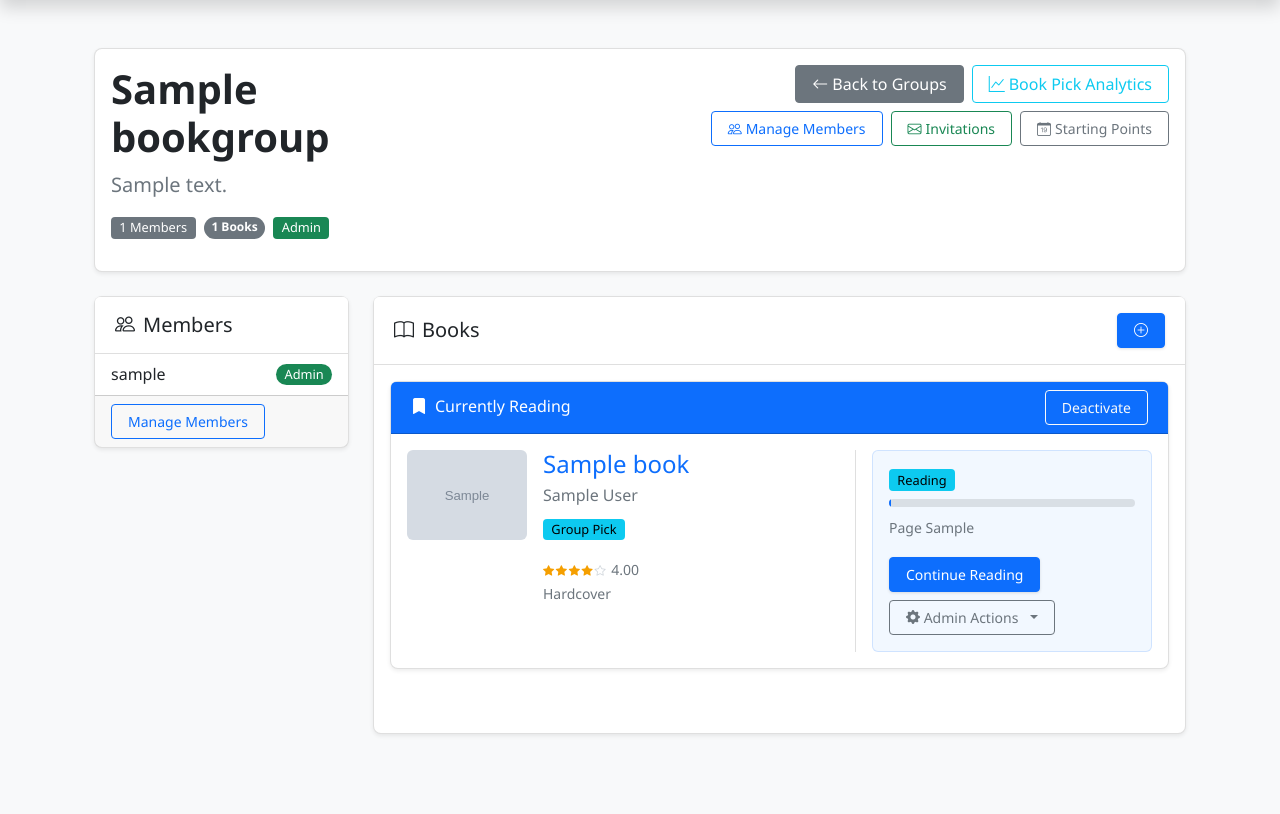
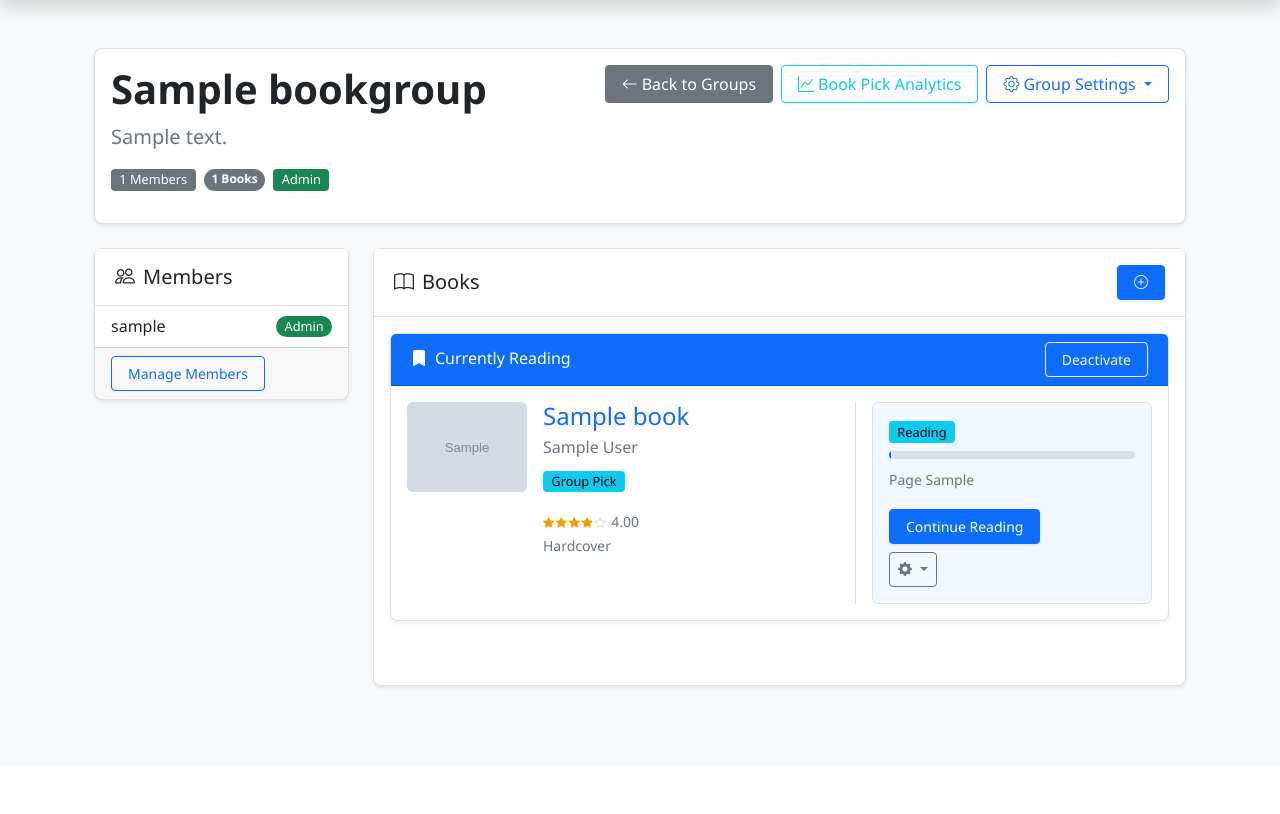
Before and after one commit to TSPARR/hardcover_bookclub, a Django app: page /groups/1/ in a window 1280 px wide. Shown: the part 90-904 px from the top of the page. After the commit the page ends 779 px from the top, so only its background shows below. Run offline with Django 5.2, Linux system fonts and the light colour scheme; a user stored in the database is signed in; tables that the repository leaves empty hold one stand-in row (values such as "Sample post"); grey boxes marked "Sample" are stand-in pictures; parts of the project's set-up code (start-up, migrations or seed data) failed here and were passed over; some libraries are stand-ins or nearby versions.

Commit message:
Adjust admin actions some more

```diff
--- a/bookclub/static/bookclub/css/dark-mode/components/group-detail.css
+++ b/bookclub/static/bookclub/css/dark-mode/components/group-detail.css
@@ -35,6 +35,11 @@
     border-top-color: rgba(255, 255, 255, 0.1);
 }
 
+.dark-mode .admin-actions-dropdown .dropdown-item.text-danger:hover,
+.dark-mode .admin-actions-dropdown .dropdown-item.text-destructive:hover {
+    background-color: rgba(220, 53, 69, 0.15);
+}
+
 /* ===========================
  * Active Book Card Colors - Dark Mode
  * =========================== */
@@ -47,3 +52,8 @@
     background-color: rgba(13, 110, 253, 0.1);
     border: 1px solid rgba(13, 110, 253, 0.2);
 }
+
+/* Empty state icon color */
+.dark-mode .empty-state-icon {
+    color: #6ea8fe;
+}
--- a/bookclub/static/bookclub/css/global/components/group-detail.css
+++ b/bookclub/static/bookclub/css/global/components/group-detail.css
@@ -67,8 +67,14 @@
     z-index: 1;
 }
 
-.admin-actions-dropdown .dropdown-toggle::after {
-    margin-left: 0.5rem;
+.admin-actions-dropdown .admin-dropdown-btn {
+    min-width: 2.5rem;
+    padding-left: 0.5rem;
+    padding-right: 0.5rem;
+}
+
+.admin-actions-dropdown .admin-dropdown-btn::after {
+    margin-left: 0.25rem;
 }
 
 .admin-actions-dropdown .dropdown-menu {
@@ -90,10 +96,6 @@
     margin: 0.5rem 0;
 }
 
-/* Destructive action styling in dropdown */
-.admin-actions-dropdown .dropdown-item.text-danger:hover {
-    background-color: rgba(220, 53, 69, 0.1);
-}
 
 /* ===========================
  * Active Book Card Layout
@@ -122,6 +124,31 @@
     border-radius: 0.375rem;
 }
 
+/* Book placeholder icon */
+.book-placeholder-icon {
+    font-size: 2rem;
+}
+
+/* Empty state icon */
+.empty-state-icon {
+    font-size: 2.5rem;
+}
+
+/* Active book progress bar */
+.active-book-progress-bar {
+    height: 8px;
+}
+
+.active-book-progress-bar .progress-bar {
+    transition: width 0.3s ease;
+}
+
+/* Progress bars - width set via JavaScript from data attribute */
+.progress[data-progress] .progress-bar,
+.group-members-progress .progress-bar {
+    transition: width 0.3s ease;
+}
+
 /* Mobile responsive */
 @media (max-width: 991px) {
     .active-book-content {
--- a/bookclub/static/bookclub/css/light-mode/components/group-detail.css
+++ b/bookclub/static/bookclub/css/light-mode/components/group-detail.css
@@ -25,6 +25,11 @@
     border-top-color: rgba(0, 0, 0, 0.125);
 }
 
+.light-mode .admin-actions-dropdown .dropdown-item.text-danger:hover,
+.light-mode .admin-actions-dropdown .dropdown-item.text-destructive:hover {
+    background-color: rgba(220, 53, 69, 0.1);
+}
+
 /* ===========================
  * Active Book Card Colors - Light Mode
  * =========================== */
@@ -37,3 +42,8 @@
     background-color: rgba(13, 110, 253, 0.05);
     border: 1px solid rgba(13, 110, 253, 0.15);
 }
+
+/* Empty state icon color */
+.light-mode .empty-state-icon {
+    color: #0dcaf0;
+}
--- a/bookclub/static/bookclub/js/book-management.js
+++ b/bookclub/static/bookclub/js/book-management.js
@@ -9,6 +9,8 @@ document.addEventListener('DOMContentLoaded', function() {
     initBookAttribution();
     initAddBookForm();
     initConfirmationModal();
+    initProgressBars();
+    initTooltips();
 });
 
 // Initialize book reordering functionality
@@ -277,8 +279,32 @@ function initConfirmationModal() {
     });
 }
 
+// Initialize progress bars to set width from data attribute
+function initProgressBars() {
+    const progressBars = document.querySelectorAll('.progress[data-progress]');
+
+    progressBars.forEach(progressContainer => {
+        const progressValue = progressContainer.getAttribute('data-progress');
+        const progressBar = progressContainer.querySelector('.progress-bar');
+
+        if (progressBar && progressValue) {
+            progressBar.style.width = `${progressValue}%`;
+        }
+    });
+}
+
+// Initialize Bootstrap tooltips
+function initTooltips() {
+    const tooltipTriggerList = document.querySelectorAll('[data-bs-toggle="tooltip"]');
+    tooltipTriggerList.forEach(tooltipTriggerEl => {
+        new bootstrap.Tooltip(tooltipTriggerEl);
+    });
+}
+
 // Expose functions globally to maintain compatibility
 window.initBookReordering = initBookReordering;
 window.initBookAttribution = initBookAttribution;
 window.initAddBookForm = initAddBookForm;
 window.initConfirmationModal = initConfirmationModal;
+window.initProgressBars = initProgressBars;
+window.initTooltips = initTooltips;
--- a/bookclub/templates/bookclub/includes/groups/active_book_card.html
+++ b/bookclub/templates/bookclub/includes/groups/active_book_card.html
@@ -26,7 +26,7 @@
                                 alt="{{ book.title|split:":"|first|trim }}">
                             {% else %}
                             <div class="d-flex justify-content-center align-items-center rounded book-cover-placeholder">
-                                <i class="bi bi-book text-subtle" style="font-size: 2rem;"></i>
+                                <i class="bi bi-book text-subtle book-placeholder-icon"></i>
                             </div>
                             {% endif %}
                         {% endwith %}
@@ -68,10 +68,9 @@
                                         <span class="badge {{ prog.status_class }} mb-2 reading-status">{{ prog.status }}</span>
 
                                         {% if prog.progress.normalized_progress > 0 %}
-                                        <div class="progress mb-2" style="height: 8px;"
-                                            data-bs-toggle="tooltip" title="{{ prog.progress.normalized_progress|floatformat:1 }}% complete">
+                                        <div class="progress mb-2 active-book-progress-bar"
+                                            data-bs-toggle="tooltip" title="{{ prog.progress.normalized_progress|floatformat:1 }}% complete" data-progress="{{ prog.progress.normalized_progress }}">
                                             <div class="progress-bar" role="progressbar"
-                                                style="width: {{ prog.progress.normalized_progress }}%;"
                                                 aria-valuenow="{{ prog.progress.normalized_progress }}"
                                                 aria-valuemin="0" aria-valuemax="100">
                                             </div>
@@ -100,10 +99,10 @@
                                 {% if is_admin %}
                                 <div class="mt-2 admin-actions">
                                     <div class="dropdown admin-actions-dropdown d-inline-block">
-                                        <button class="btn btn-outline-secondary btn-sm dropdown-toggle" type="button" id="adminActionsDropdown-{{ book.id }}" data-bs-toggle="dropdown" aria-expanded="false">
-                                            <i class="bi bi-gear-fill"></i> Admin Actions
+                                        <button class="btn btn-outline-secondary btn-sm dropdown-toggle admin-dropdown-btn" type="button" id="adminActionsDropdown-{{ book.id }}" data-bs-toggle="dropdown" aria-expanded="false" data-bs-toggle="tooltip" title="Admin Actions" aria-label="Admin actions menu">
+                                            <i class="bi bi-gear-fill"></i>
                                         </button>
-                                        <ul class="dropdown-menu" aria-labelledby="adminActionsDropdown-{{ book.id }}">
+                                        <ul class="dropdown-menu dropdown-menu-end" aria-labelledby="adminActionsDropdown-{{ book.id }}">
                                             {% if group.is_meetings_enabled %}
                                             <li>
                                                 <a class="dropdown-item" href="#" data-bs-toggle="modal" data-bs-target="#scheduleMeetingModal-{{ book.id }}">
--- a/bookclub/templates/bookclub/includes/groups/empty_books_state.html
+++ b/bookclub/templates/bookclub/includes/groups/empty_books_state.html
@@ -2,7 +2,7 @@
 <div class="alert alert-info">
     <div class="text-center py-4">
         <div class="mb-3">
-            <i class="bi bi-book" style="font-size: 2.5rem; color: #0dcaf0;"></i>
+            <i class="bi bi-book empty-state-icon"></i>
         </div>
         <h5>No books in this group yet</h5>
         <p class="text-subtle">Add a book to get started with your reading group.</p>
--- a/bookclub/templates/bookclub/includes/groups/group_header.html
+++ b/bookclub/templates/bookclub/includes/groups/group_header.html
@@ -14,30 +14,37 @@
                 </div>
             </div>
 
-            <div class="d-flex flex-column align-items-stretch align-items-md-end w-100 w-md-auto">
-                <div class="d-flex flex-wrap justify-content-start justify-content-md-end gap-2 mb-2">
-                    <a href="{% url 'home' %}" class="btn btn-secondary flex-grow-1 flex-md-grow-0">
+            <div class="d-flex flex-wrap justify-content-start justify-content-md-end gap-2 align-items-start">
+                <a href="{% url 'home' %}" class="btn btn-secondary">
                     <i class="bi bi-arrow-left me-1"></i>Back to Groups
                 </a>
 
-                    <a href="{% url 'attribution_analytics' group.id %}" class="btn btn-outline-info flex-grow-1 flex-md-grow-0">
+                <a href="{% url 'attribution_analytics' group.id %}" class="btn btn-outline-info">
                     <i class="bi bi-graph-up me-1"></i>Book Pick Analytics
                 </a>
-                </div>
 
                 {% if is_admin %}
-                <div class="d-flex flex-wrap justify-content-start justify-content-md-end gap-2">
-                    <a href="{% url 'manage_group_members' group.id %}" class="btn btn-sm btn-outline-primary flex-grow-1 flex-md-grow-0">
-                        <i class="bi bi-people me-1"></i>Manage Members
+                <div class="dropdown">
+                    <button class="btn btn-outline-primary dropdown-toggle" type="button" id="groupSettingsDropdown" data-bs-toggle="dropdown" aria-expanded="false" aria-label="Group settings menu">
+                        <i class="bi bi-gear me-1"></i>Group Settings
+                    </button>
+                    <ul class="dropdown-menu dropdown-menu-end" aria-labelledby="groupSettingsDropdown">
+                        <li>
+                            <a class="dropdown-item" href="{% url 'manage_group_members' group.id %}">
+                                <i class="bi bi-people me-2"></i>Manage Members
                             </a>
-
-                    <a href="{% url 'manage_invitations' group.id %}" class="btn btn-sm btn-outline-success flex-grow-1 flex-md-grow-0">
-                        <i class="bi bi-envelope me-1"></i>Invitations
+                        </li>
+                        <li>
+                            <a class="dropdown-item" href="{% url 'manage_invitations' group.id %}">
+                                <i class="bi bi-envelope me-2"></i>Invitations
                             </a>
-
-                    <a href="{% url 'manage_member_starting_points' group.id %}" class="btn btn-sm btn-outline-secondary flex-grow-1 flex-md-grow-0">
-                        <i class="bi bi-calendar-date me-1"></i>Starting Points
+                        </li>
+                        <li>
+                            <a class="dropdown-item" href="{% url 'manage_member_starting_points' group.id %}">
+                                <i class="bi bi-calendar-date me-2"></i>Starting Points
                             </a>
+                        </li>
+                    </ul>
                 </div>
                 {% endif %}
             </div>
--- a/bookclub/templates/bookclub/includes/groups/mobile_book_card.html
+++ b/bookclub/templates/bookclub/includes/groups/mobile_book_card.html
@@ -52,7 +52,7 @@
         {% if prog.progress and prog.progress.normalized_progress > 0 %}
         <div class="book-progress-section">
             <div class="progress group-members-progress" data-progress="{{ prog.progress.normalized_progress|floatformat:0 }}">
-                <div class="progress-bar" role="progressbar" style="width: {{ prog.progress.normalized_progress }}%"></div>
+                <div class="progress-bar" role="progressbar" aria-valuenow="{{ prog.progress.normalized_progress }}" aria-valuemin="0" aria-valuemax="100"></div>
             </div>
         </div>
         {% endif %}
```
Lines whose indentation alone changed are shown as unchanged.
